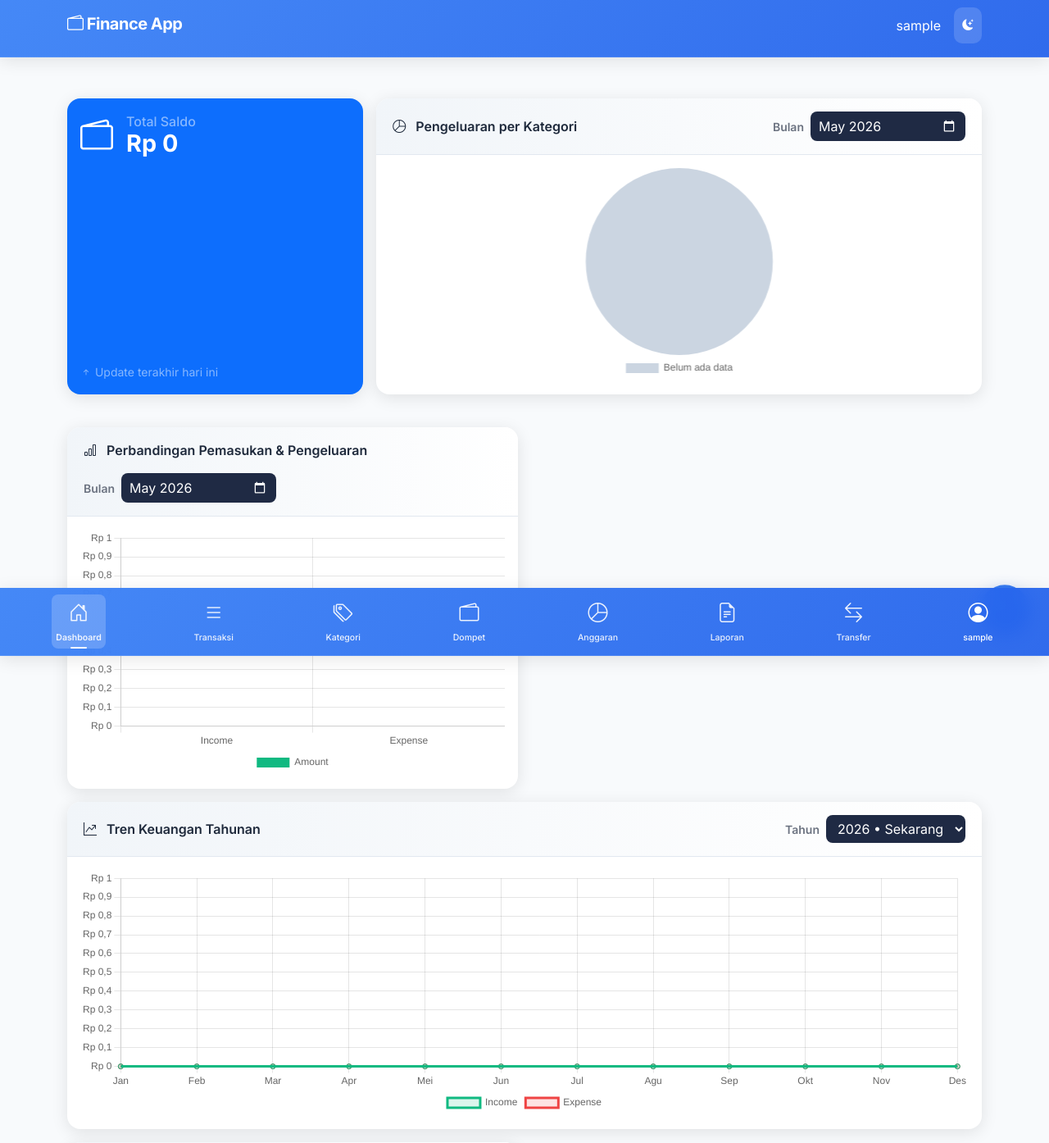
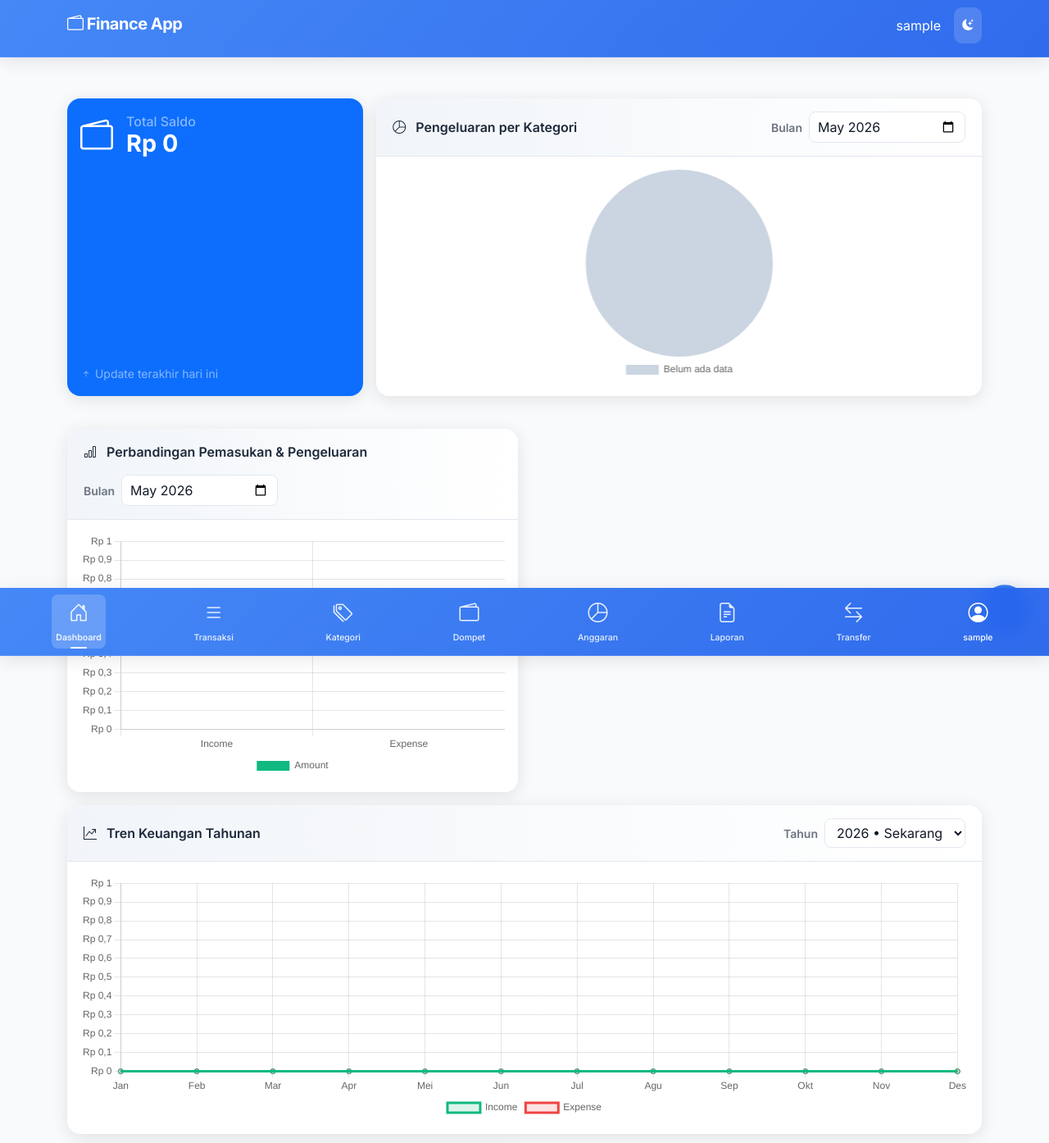
Before and after one commit to dnear/finance-app, a Flask app: page / in a window 1280 px wide. Shown: the top 1394 px of the page at 82% size. Run offline with Flask 3, Linux system fonts and the light colour scheme; the visitor is signed in with stand-in values (Sample User, id 1); data that the repository does not hold is empty.

Commit message:
fix bug filter chart

```diff
--- a/static/css/style.css
+++ b/static/css/style.css
@@ -5,6 +5,8 @@
     --text-color: #1e293b;
     --muted-text-color: #64748b;
     --border-color: #e2e8f0;
+    --card-bg: #ffffff;
+    --text-main: #111827;
     --table-color: #ffffff;
     --table-header-color: #f1f5f9;
     --button-color: #3b82f6;
@@ -25,6 +27,7 @@
     --theme-btn-bg-hover: rgba(255, 255, 255, 0.25);
     --theme-btn-color: #ffffff;
     --surface-overlay: rgba(255, 255, 255, 0.95);
+    --calendar-icon-filter: invert(0);
     --success-soft: #dcfce7;
     --success-border: #86efac;
     --success-text: #166534;
@@ -49,11 +52,14 @@
     --text-color: #f8fafc;
     --muted-text-color: #94a3b8;
     --border-color: #374151;
+    --card-bg: #1e293b;
+    --text-main: #ffffff;
     --table-color: #1e1e1e;
     --table-header-color: #273244;
     --button-color: #2563eb;
     --button-text-color: #f8fafc;
     --modal-overlay: rgba(0, 0, 0, 0.7);
+    --calendar-icon-filter: invert(1);
 }
 
 [data-theme="dark"] {
--- a/templates/index.html
+++ b/templates/index.html
@@ -89,7 +89,7 @@
                     <form method="GET" class="filter-form">
                         <input type="hidden" name="trend_year" value="{{ trend_year }}">
                         <label for="category-month-filter" class="filter-label">Bulan</label>
-                        <input id="category-month-filter" type="month" name="month" value="{{ selected_month }}" class="month-input">
+                        <input id="category-month-filter" type="month" name="month" value="{{ selected_month }}" class="chart-filter month-input">
                     </form>
                 </div>
             </div>
@@ -113,7 +113,7 @@
                     <form method="GET" class="filter-form">
                         <input type="hidden" name="trend_year" value="{{ trend_year }}">
                         <label for="income-expense-month-filter" class="filter-label">Bulan</label>
-                        <input id="income-expense-month-filter" type="month" name="month" value="{{ selected_month }}" class="month-input">
+                        <input id="income-expense-month-filter" type="month" name="month" value="{{ selected_month }}" class="chart-filter month-input">
                     </form>
                 </div>
             </div>
@@ -134,7 +134,7 @@
                     <form method="GET" class="filter-form">
                         <input type="hidden" name="month" value="{{ selected_month }}">
                         <label for="trend-year-filter" class="filter-label">Tahun</label>
-                        <select id="trend-year-filter" name="trend_year" class="trend-select">
+                        <select id="trend-year-filter" name="trend_year" class="chart-filter trend-select">
                             {% for y in range(2023, 2031) %}
                                 <option value="{{ y }}" {% if y == trend_year %}selected{% endif %}>{{ y }}{% if y == now_wib().year %} • Sekarang{% endif %}</option>
                             {% endfor %}
@@ -216,26 +216,36 @@
     color: var(--bs-secondary-color, #6b7280);
   }
 
+  .chart-filter {
+    border: 1px solid var(--border-color);
+    border-radius: 8px;
+    background: var(--card-bg);
+    color: var(--text-main);
+    transition: background-color 0.2s ease, color 0.2s ease, border-color 0.2s ease, box-shadow 0.2s ease;
+  }
+
+  .chart-filter:hover {
+    border-color: var(--text-color);
+  }
+
+  .chart-filter:focus {
+    outline: none;
+    border-color: var(--button-color);
+    box-shadow: 0 0 0 0.2rem rgba(59, 130, 246, 0.15);
+  }
+
   .month-input {
     min-width: 165px;
     padding: 6px 10px;
-    border-radius: 8px;
-    border: none;
-    background: #1f2a44;
-    color: white;
   }
 
   .trend-select {
     min-width: 130px;
     padding: 6px 10px;
-    border-radius: 8px;
-    border: none;
-    background: #1f2a44;
-    color: white;
   }
 
-  .month-input::-webkit-calendar-picker-indicator {
-    filter: invert(1);
+  .chart-filter::-webkit-calendar-picker-indicator {
+    filter: var(--calendar-icon-filter);
   }
 
   .chart-wrapper {
```
